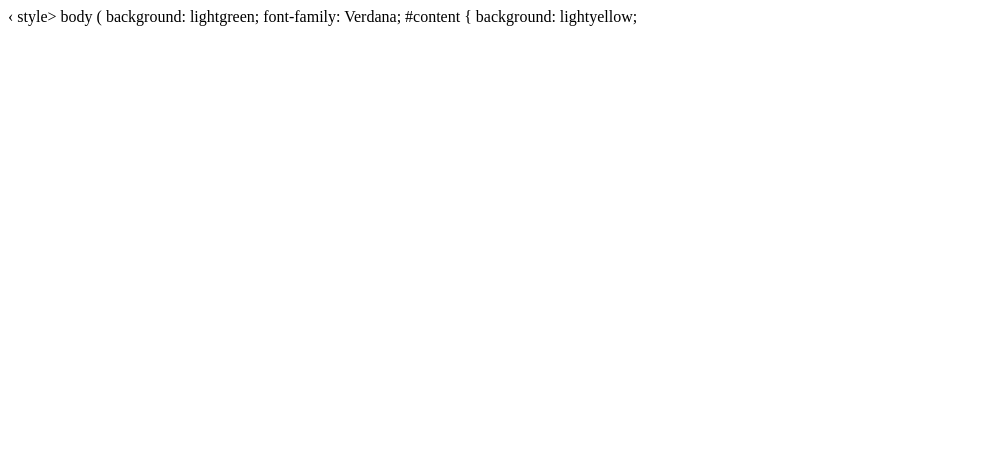
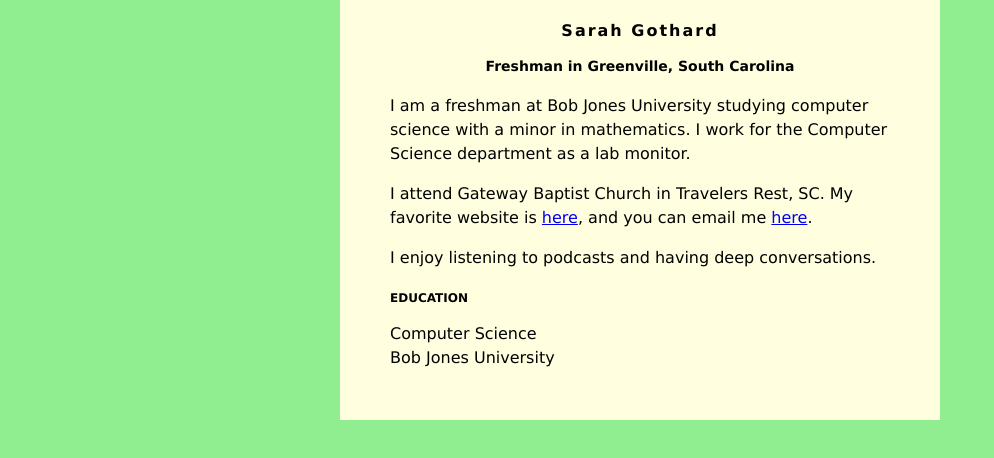
Before and after one commit to Egravley24/Egravley24.github.io, a plain HTML site: page index.html in a window 1280 px wide. Shown: the whole page, without its empty margins (0-994 px from the left). Drawn offline with Linux system fonts and the light colour scheme.

Commit message:
Update index.html

```diff
--- a/index.html
+++ b/index.html
@@ -1,6 +1,51 @@
 <html>
-<head> ‹ style>
-body ( background: lightgreen;
-font-family: Verdana;
+<head>
+<style>
+body {
+    background: lightgreen;
+    font-family: Verdana;
+}
 #content {
-background: lightyellow;
+    background: lightyellow;
+    min-width: 200px;
+    max-width: 500px;
+    padding: 50px;
+    margin: auto;
+    margin-top: -50px;
+    line-height: 150%;
+}
+h1 {
+    letter-spacing: 2px;
+    font-size: 16px;
+    text-align: center;
+}
+h2 {
+    font-size: 14px;
+    text-align: center;
+}
+h3 {
+    font-size: 12px;
+}
+</style>
+</head>
+<body>
+    <div id="content">
+        <h1>Sarah Gothard</h1>
+        <h2>Freshman in Greenville, South Carolina</h2>
+
+         <p>I am a freshman at Bob Jones University studying computer science with a minor in
+            mathematics. I work for the Computer Science department as a lab monitor.</p>
+         <p>
+            I attend Gateway Baptist Church in Travelers Rest, SC. My favorite website is
+            <a href="https://mobilehymns.org/">here</a>, and you can email me
+            <a href="mailto:sgothard@bju.edu">here</a>.
+         </p>
+         <p>
+            I enjoy listening to podcasts and having deep conversations.
+         </p>
+        <h3>EDUCATION</h3>
+        Computer Science<br />
+        Bob Jones University
+    </div>
+</body>
+</html>
```
